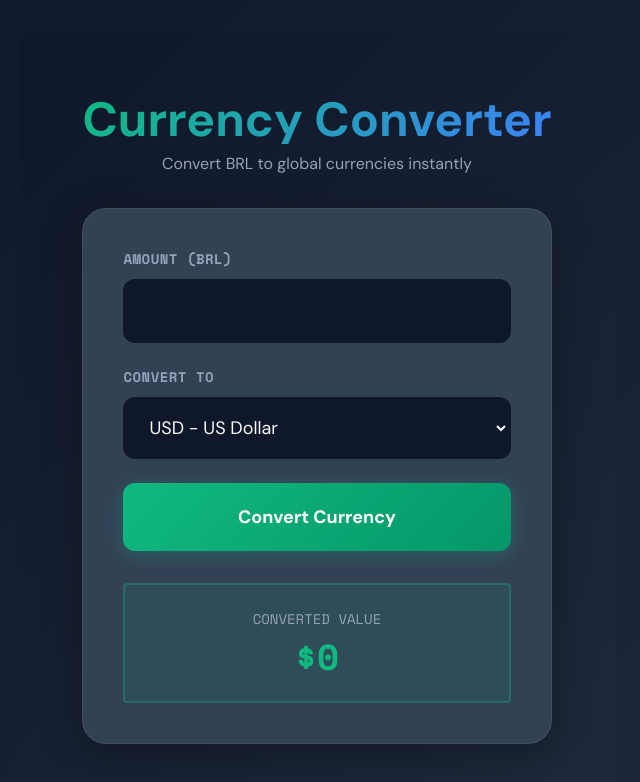
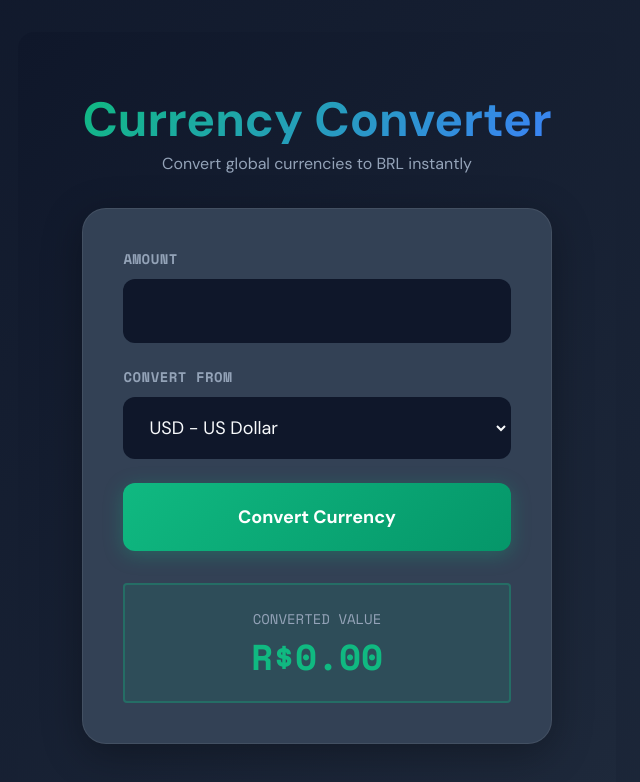
Before and after one commit to luizfelipelopes/currency-converter, a React (Vite) app: page / in a window 1280 px wide. Shown: the top 782 px of the page, without its empty margins (323-963 px from the left). Built offline with nearby package versions, Linux system fonts and the light colour scheme.

Commit message:
feat: adjustment conversion order

```diff
--- a/src/App.tsx
+++ b/src/App.tsx
@@ -18,7 +18,7 @@ function App() {
   const amountRef = useRef<HTMLInputElement>(null);
   const convertRef = useRef<HTMLSelectElement>(null);
   const [convertedValue, setConvertedValue] = useState(0);
-  const [currencySymbol, setCurrencySymbol] = useState('$');
+  const [loading, setLoading] = useState(false);
 
   const convertCurrency = async ({ amount, convert }: DataProps) => {
 
@@ -39,9 +39,11 @@ function App() {
       convert: convertRef.current!.value,
     }
 
+    setLoading(true);
     const response = await convertCurrency(params);
     setConvertedValue(response.value);
-    setCurrencySymbol(response.symbol);
+    setLoading(false);
+
   }
 
   const currencies = [
@@ -72,17 +74,17 @@ function App() {
 
       <Header
         title='Currency Converter'
-        subtitle='Convert BRL to global currencies instantly' />
+        subtitle='Convert global currencies to BRL instantly' />
 
       <div className='container'>
 
         <ConverterCard>
           <form method="POST">
-            <Input ref={amountRef} label='AMOUNT (BRL)' type='number' />
-            <Select ref={convertRef} label='CONVERT TO' currencies={currencies} />
-            <Button handleClick={handleClick} title='Convert Currency' />
+            <Input ref={amountRef} label='AMOUNT' type='number' />
+            <Select ref={convertRef} label='CONVERT FROM' currencies={currencies} />
+            <Button handleClick={handleClick} title='Convert Currency' isLoading={loading} />
           </form>
-          <ResultCard value={convertedValue} currencySymbol={currencySymbol} />
+          <ResultCard value={convertedValue} currencySymbol={'R$'} />
         </ConverterCard>
 
       </div>
--- a/src/components/Button.tsx
+++ b/src/components/Button.tsx
@@ -2,11 +2,15 @@ import type { MouseEventHandler } from "react";
 
 interface ButtonProps {
     title: string;
+    isLoading: boolean;
     handleClick: MouseEventHandler<HTMLButtonElement>;
 }
 
 
-export function Button({ title, handleClick }: ButtonProps) {
+export function Button({ title, isLoading, handleClick }: ButtonProps) {
+
+    const messageButton = isLoading ? 'Converting...' : title;
+
     return (
         <button className='convert-btn
             w-full
@@ -18,6 +22,6 @@ export function Button({ title, handleClick }: ButtonProps) {
             font-bold
             cursor-pointer' type='submit'
 
-            onClick={handleClick}>{title}</button>
+            onClick={handleClick}>{messageButton}</button>
     );
 }
--- a/src/components/ResultCard.tsx
+++ b/src/components/ResultCard.tsx
@@ -3,12 +3,11 @@ interface ResultCardProps {
     currencySymbol: string;
 }
 
-
 export function ResultCard({ value, currencySymbol }: ResultCardProps) {
     return (
         <div className='result-card mt-8 p-6 rounded text-center'>
             <p className='result-label text-sm mb-2'>CONVERTED VALUE</p>
-            <p className='result-value text-4xl font-bold'>{currencySymbol}{value}</p>
+            <p className='result-value text-4xl font-bold'>{currencySymbol}{value.toFixed(2)}</p>
         </div>
     );
 }
```
